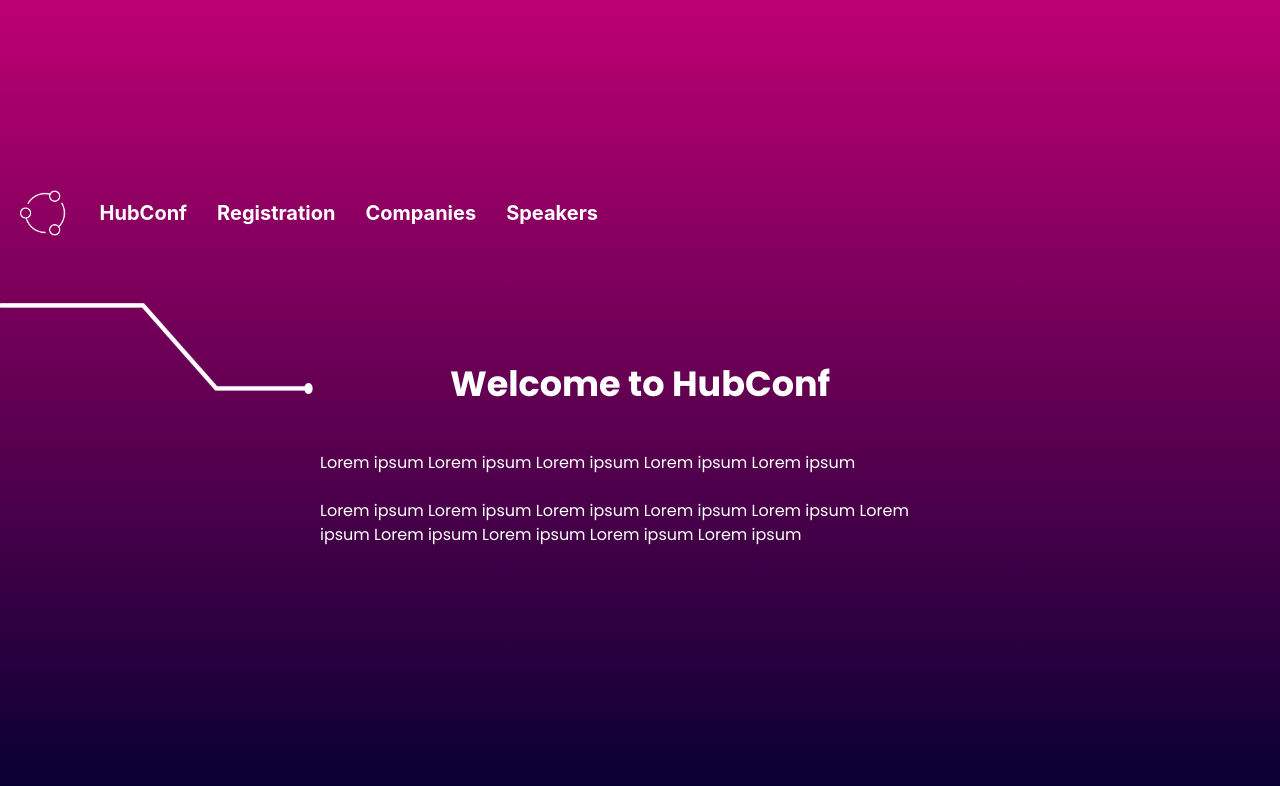
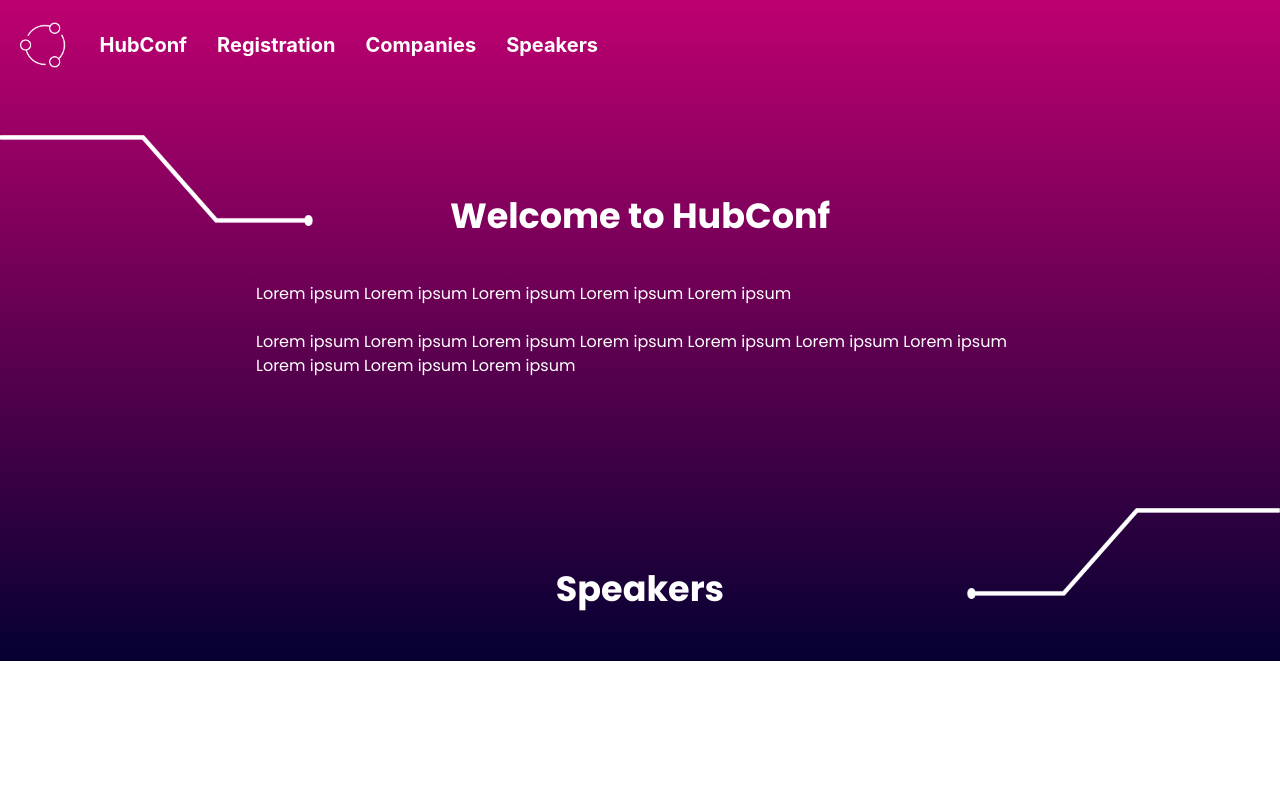
Before and after one commit to AUBGTheHUB/hub-conf-signup, a React (Create React App) app in the folder packages/web/: page / in a window 1280 px wide. Shown: the top 786 px of the page. Built offline with nearby package versions, Linux system fonts and the light colour scheme.

Commit message:
speakers content title and motherboard

```diff
--- a/packages/web/src/App.js
+++ b/packages/web/src/App.js
@@ -1,6 +1,7 @@
 import Navbar from "./components/Navbar";
 
 import EventDesc from "./components/EventDesc";
+import Speakers from "./components/Speakers";
 
 function App() {
   return (
@@ -10,6 +11,7 @@ function App() {
     <div className="website">
       <Navbar/>
       <EventDesc/>
+      <Speakers/>
     </div>
   );
 }
--- a/packages/web/src/components/EventDesc.js
+++ b/packages/web/src/components/EventDesc.js
@@ -16,7 +16,7 @@ const EventDesc = () => {
             <br></br> Lorem ipsum Lorem ipsum Lorem ipsum Lorem ipsum Lorem ipsum Lorem ipsum Lorem ipsum Lorem ipsum Lorem ipsum Lorem ipsum</p>
 
         </div>
-</div>
+    </div>
     )
 }
 
--- /dev/null
+++ b/packages/web/src/components/Flippedmb.js
@@ -0,0 +1,14 @@
+import React from "react";
+import "../style.css";
+
+const Flippedmb = () => {
+    return (
+        <div className="flippedmb">
+        <img  src = "flippedmb.png" alt="Hub logo"/>
+      </div>
+
+
+    )
+}
+
+export default Flippedmb;
--- a/packages/web/src/components/Motherboard.js
+++ b/packages/web/src/components/Motherboard.js
@@ -7,6 +7,7 @@ const Motherboard = () => {
         <img  src = "motherboard.png" alt="Hub logo"/>
       </div>
 
+
     )
 }
 
--- /dev/null
+++ b/packages/web/src/components/Speakers.js
@@ -0,0 +1,17 @@
+import React from "react";
+import "../style.css";
+import Flippedmb from "./Flippedmb";
+
+const Speakers = () => {
+    return (
+
+    <div className="Speaker">
+    <div className="SpeakerDesc">
+        <h1 className="heading">Speakers</h1>
+        <Flippedmb/>
+    </div>
+</div>
+    )
+}
+
+export default Speakers;
--- a/packages/web/src/style.css
+++ b/packages/web/src/style.css
@@ -15,7 +15,7 @@
     align-items: center !important;
     background-image: linear-gradient(#BE0071, #050032);
     color: #fff;
-    height: 100vh;
+    height: 100%;
     z-index: -1;
 }
 
@@ -42,12 +42,12 @@
     display: flex;
   justify-content: center;
   align-items: center;
-  /* height: 150px; */
 }
 
 /*Event Description - first section*/
 
-.Event{
+.Event,
+.Speaker{
     display: inline-block;
     width: 100%;
     margin: 0;
@@ -58,7 +58,8 @@
 }
 
 /*style for section heading - e.g. welcome to hubconf*/
-.Event .heading{
+.Event .heading,
+.Speaker .heading{
     width: 50%;
     text-align: center;
     align-items: center;
@@ -67,8 +68,6 @@
     color: white;
     font-weight: bold;
     font-size: 35px;
-    /* display: flex; */
-    z-index: 1;
     display: inline-block;
 
 }
@@ -87,14 +86,29 @@
     color: white;
     font-weight:400;
     font-size: 16px;
-    max-width: 50%;
+    max-width: 60%;
+}
+
+/*png "line"*/
+.Event .motherboard{
+    display: inline-block;
+    width: 25%;
+}
 
 
 
+/*speakers style*/
+.Speaker{
+    width: 100%;
 }
 
-/*png "line"*/
-.motherboard{
+.Speaker .heading{
+    width: 75%;
+    padding-left:25%;
+}
+
+.Speaker .flippedmb{
     display: inline-block;
     width: 25%;
+
 }
```
Also changed, not shown: packages/web/public/flippedmb.png (added).
